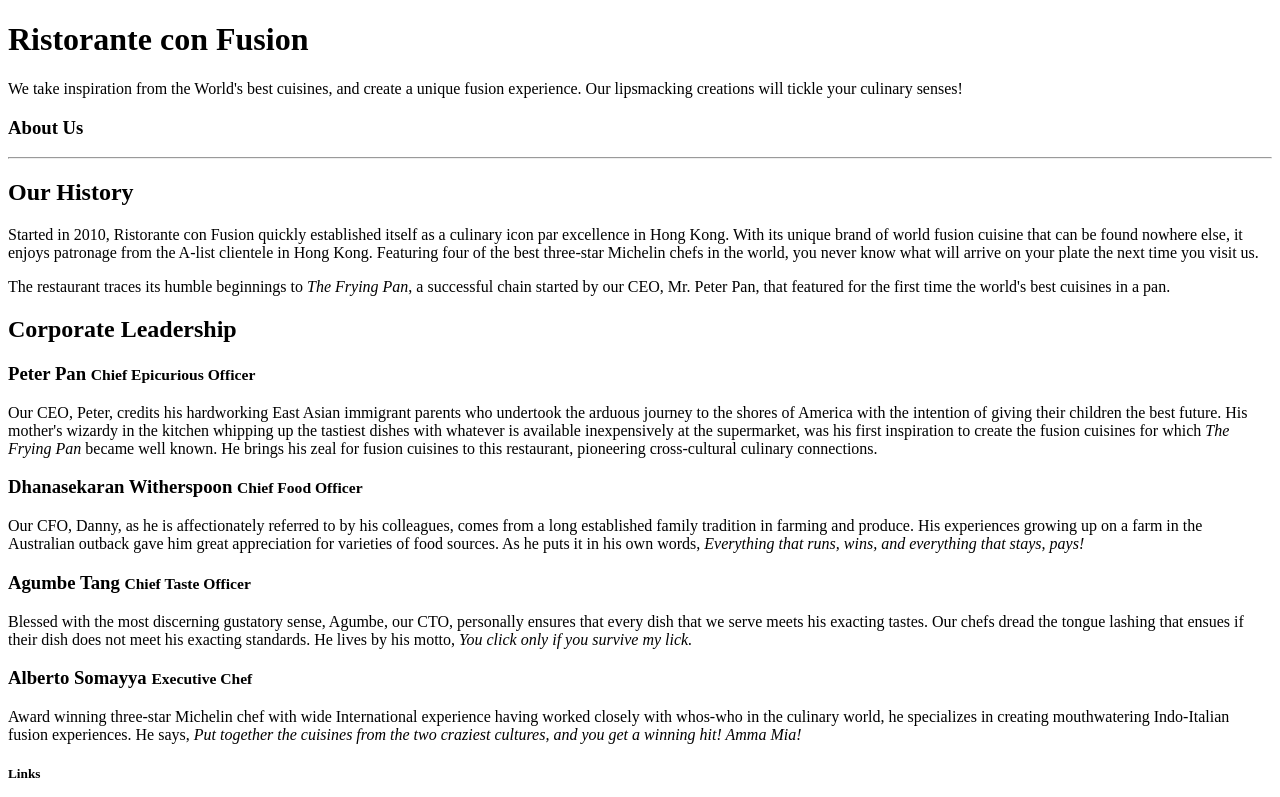
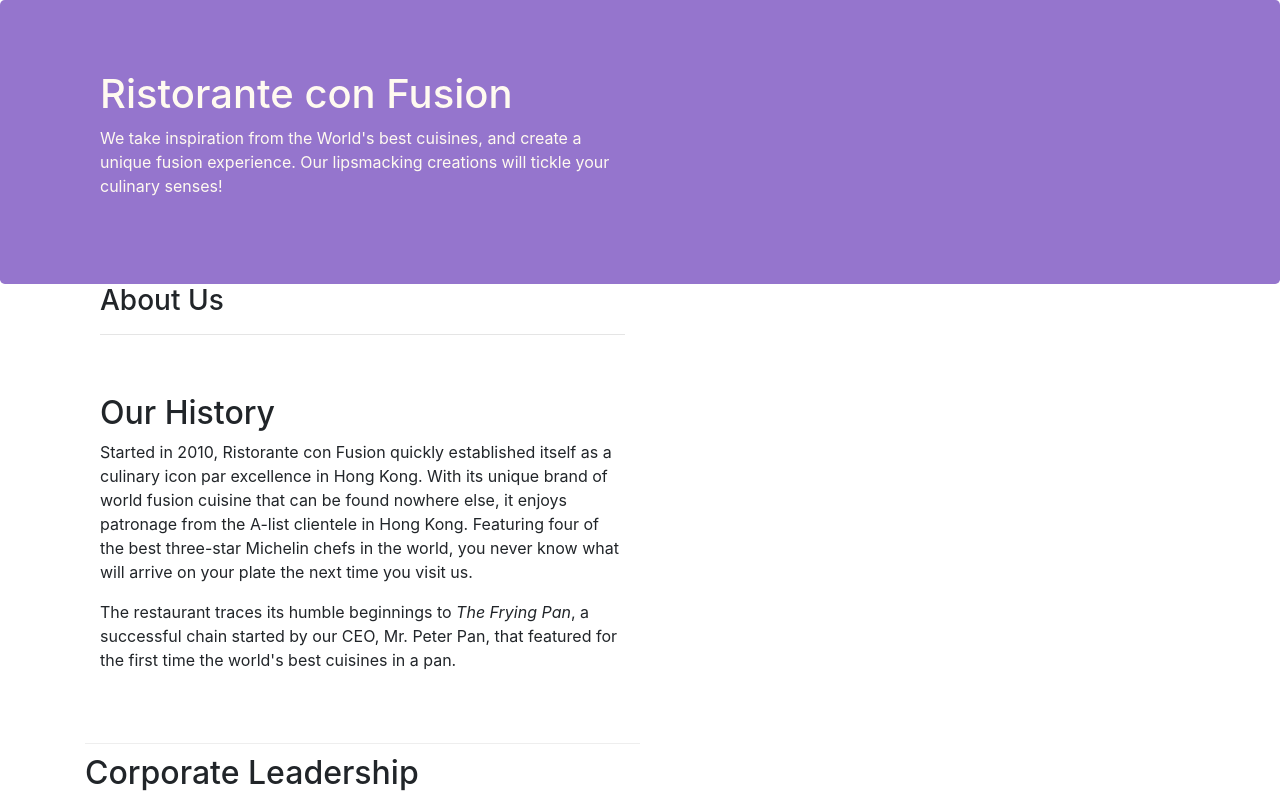
Before and after one commit to 0mkar-D/glory, a website: page aboutus.html in a window 1280 px wide. Shown: the top 797 px of the page. Drawn offline with nearby package versions, Linux system fonts and the light colour scheme.

Commit message:
Assignment 1

```diff
--- a/aboutus.html
+++ b/aboutus.html
@@ -2,8 +2,13 @@
 <html lang="en">
 
 <head>
+        <meta charset="utf-8">
+        <meta name="viewport" content="width=device-width, initial-scale=1, shrink-to-fit=no">
+        <meta http-equiv="x-ua-compatible" content="ie=edge">
 
-    <title>Ristorante Con Fusion: About Us</title>
+        <link rel="stylesheet" href="node_modules/bootstrap/dist/css/bootstrap.min.css">
+        <link rel="stylesheet" href="css/styles.css">
+        <title>Ristorante Con Fusion: About Us</title>
 
 </head>
 
@@ -22,15 +27,15 @@
         </div>
     </header>
 
-    <div>
-        <div>
-            <div>
+    <div class="container">
+        <div class="row row-header">
+            <div class="col-12 col-sm-6">
                <h3>About Us</h3>
                <hr>
             </div>
         </div>
 
-        <div>
+        <div class="col-12 col-sm-6 row-content">
             <div>
                 <h2>Our History</h2>
                 <p>Started in 2010, Ristorante con Fusion quickly established itself as a culinary icon par excellence in Hong Kong. With its unique brand of world fusion cuisine that can be found nowhere else, it enjoys patronage from the A-list clientele in Hong Kong.  Featuring four of the best three-star Michelin chefs in the world, you never know what will arrive on your plate the next time you visit us.</p>
@@ -41,18 +46,19 @@
         </div>
 
 
-        <div class=".d-none .d-sm-block">
+        <div>
             <div>
                 <h2>Corporate Leadership</h2>
                 <h3>Peter Pan <small>Chief Epicurious Officer</small></h3>
-                <p>Our CEO, Peter, credits his hardworking East Asian immigrant parents who undertook the arduous journey to the shores of America with the intention of giving their children the best future. His mother's wizardy in the kitchen whipping up the tastiest dishes with whatever is available inexpensively at the supermarket, was his first inspiration to create the fusion cuisines for which <em>The Frying Pan</em> became well known. He brings his zeal for fusion cuisines to this restaurant, pioneering cross-cultural culinary connections.</p>
+                <p class="d-none d-sm-block">Our CEO, Peter, credits his hardworking East Asian immigrant parents who undertook the arduous journey to the shores of America with the intention of giving their children the best future. His mother's wizardy in the kitchen whipping up the tastiest dishes with whatever is available inexpensively at the supermarket, was his first inspiration to create the fusion cuisines for which <em>The Frying Pan</em> became well known. He brings his zeal for fusion cuisines to this restaurant, pioneering cross-cultural culinary connections.</p>
                 <h3>Dhanasekaran Witherspoon <small>Chief Food Officer</small></h3>
-                <p>Our CFO, Danny, as he is affectionately referred to by his colleagues, comes from a long established family tradition in farming and produce. His experiences growing up on a farm in the Australian outback gave him great appreciation for varieties of food sources. As he puts it in his own words, <em>Everything that runs, wins, and everything that stays, pays!</em></p>
+                <p class="d-none d-sm-block">Our CFO, Danny, as he is affectionately referred to by his colleagues, comes from a long established family tradition in farming and produce. His experiences growing up on a farm in the Australian outback gave him great appreciation for varieties of food sources. As he puts it in his own words, <em>Everything that runs, wins, and everything that stays, pays!</em></p>
                 <h3>Agumbe Tang <small>Chief Taste Officer</small></h3>
-                <p>Blessed with the most discerning gustatory sense, Agumbe, our CTO, personally ensures that every dish that we serve meets his exacting tastes. Our chefs dread the tongue lashing that ensues if their dish does not meet his exacting standards. He lives by his motto, <em>You click only if you survive my lick.</em></p>
+                <p class="d-none d-sm-block">Blessed with the most discerning gustatory sense, Agumbe, our CTO, personally ensures that every dish that we serve meets his exacting tastes. Our chefs dread the tongue lashing that ensues if their dish does not meet his exacting standards. He lives by his motto, <em>You click only if you survive my lick.</em></p>
                 <h3>Alberto Somayya <small>Executive Chef</small></h3>
-                <p>Award winning three-star Michelin chef with wide International experience having worked closely with whos-who in the culinary world, he specializes in creating mouthwatering Indo-Italian fusion experiences. He says, <em>Put together the cuisines from the two craziest cultures, and you get a winning hit! Amma Mia!</em></p>
+                <p class="d-none d-sm-block">Award winning three-star Michelin chef with wide International experience having worked closely with whos-who in the culinary world, he specializes in creating mouthwatering Indo-Italian fusion experiences. He says, <em>Put together the cuisines from the two craziest cultures, and you get a winning hit! Amma Mia!</em></p>
             </div>
+            <p style="padding: 20px"></p>
        </div>
 
     </div>
--- a/css/styles.css
+++ b/css/styles.css
@@ -1,13 +1,14 @@
 .row-header{
     margin: 0px auto;
     padding: 0px auto;
+    min-height: 100px;
 }
 
 .row-content{
-    margin: 0px auto;
-    padding: 50px 0px 50px 0px;
+    margin: 10px 0px 10px 0px;
+    padding: 0px auto;
     border-bottom: 1px ridge;
-    min-height: 400px;
+    min-height: 350px;
 }
 
 .footer{
```
